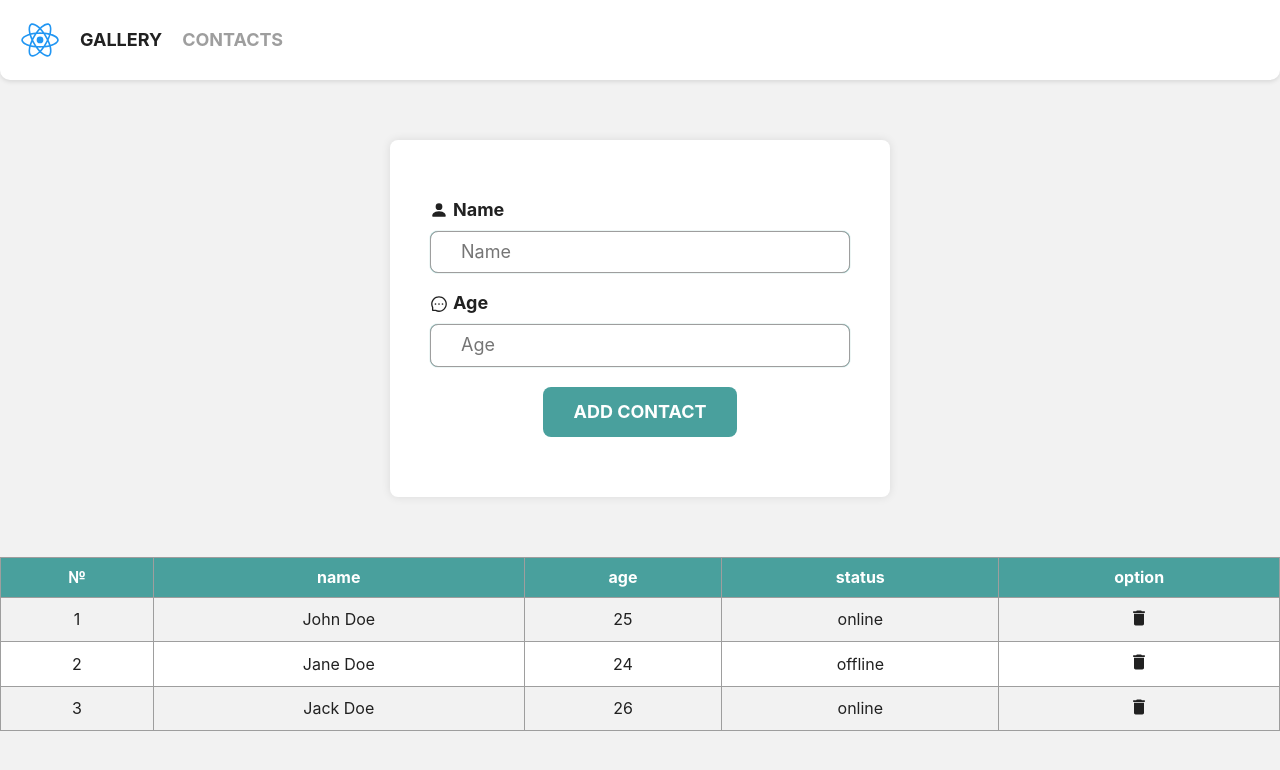
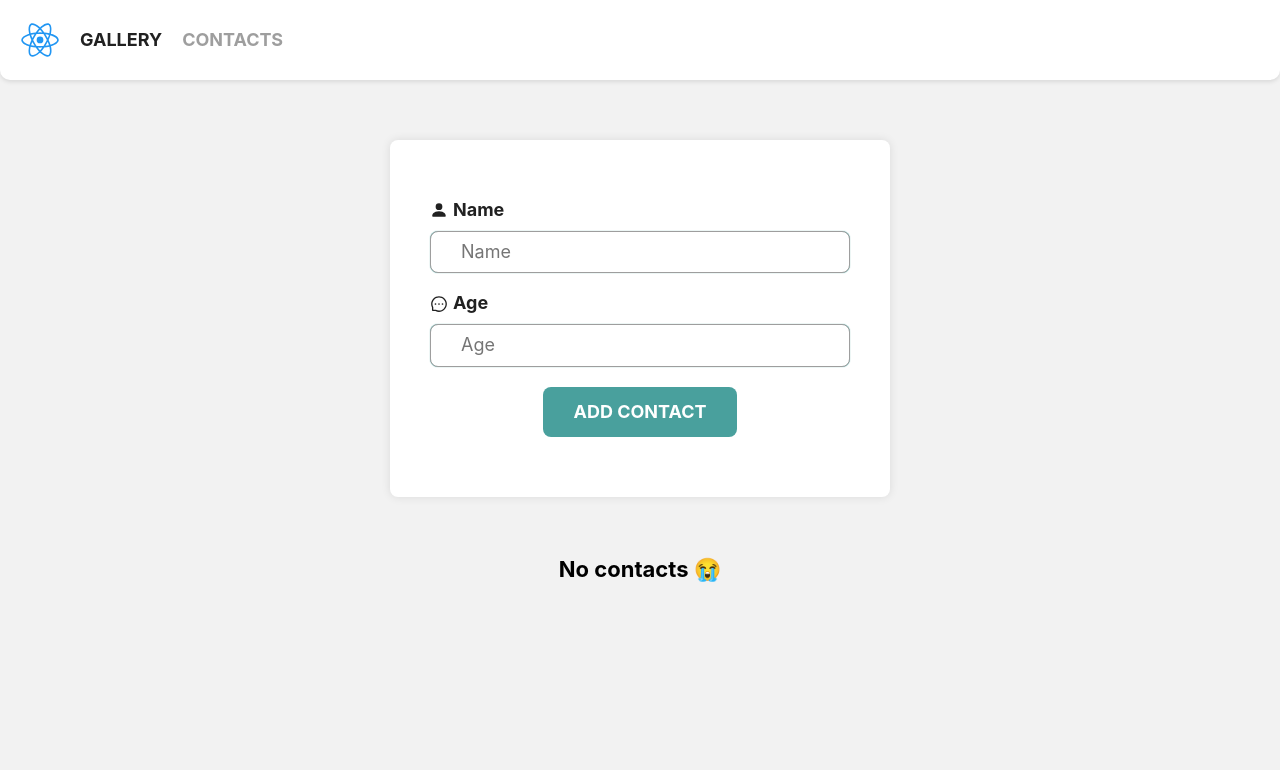
Before and after one commit to josserden/43blendend, a React (Create React App) app: page /43blendend/contacts in a window 1280 px wide. Shown: the top 770 px of the page. Built offline with nearby package versions, Linux system fonts and the light colour scheme.

Commit message:
add page contacts

```diff
--- a/src/components/Form/Form.jsx
+++ b/src/components/Form/Form.jsx
@@ -13,12 +13,39 @@ import {
 } from 'components';
 
 export class Form extends Component {
+  state = {
+    name: '',
+    age: '',
+  };
+
+  handleChange = e => {
+    const { name, value } = e.target;
+
+    this.setState({
+      [name]: value,
+    });
+  };
+
+  handleSubmit = e => {
+    e.preventDefault();
+
+    this.props.onSubmit(this.state);
+    this.reset();
+  };
+
+  reset = () => {
+    this.setState({
+      name: '',
+      age: '',
+    });
+  };
+
   render() {
     return (
       <>
         <Section>
           <Container>
-            <BaseForm>
+            <BaseForm onSubmit={this.handleSubmit}>
               <Label>
                 <LabelText>
                   <BsFillPersonFill />
@@ -28,9 +55,11 @@ export class Form extends Component {
                   placeholder="Name"
                   type="text"
                   name="name"
+                  value={this.state.name}
                   pattern="^[a-zA-Zа-яА-Я]+(([' -][a-zA-Zа-яА-Я ])?[a-zA-Zа-яА-Я]*)*$"
                   title="Name may contain only letters, apostrophe, dash and spaces. For example Adrian, Jacob Mercer, Charles de Batz de Castelmore d'Artagnan"
                   required
+                  onChange={this.handleChange}
                 />
               </Label>
 
@@ -44,11 +73,13 @@ export class Form extends Component {
                   placeholder="Age"
                   type="number"
                   name="age"
+                  value={this.state.age}
                   pattern="^[0-9]"
                   title="Only integer number"
                   min="1"
                   step="1"
                   required
+                  onChange={this.handleChange}
                 />
               </Label>
 
--- a/src/components/Table/Table.jsx
+++ b/src/components/Table/Table.jsx
@@ -1,35 +1,10 @@
-import React, { Component } from 'react';
+// import React, { Component } from 'react';
 import { BaseTable, THead, Td, Th, Tr, Text } from 'components';
 import { MdDelete } from 'react-icons/md';
 
 const tableHeaders = ['№', 'name', 'age', 'status', 'option'];
 
-export class Table extends Component {
-  state = {
-    contacts: [
-      {
-        id: 1,
-        name: 'John Doe',
-        age: '25',
-        status: 'yes',
-      },
-      {
-        id: 2,
-        name: 'Jane Doe',
-        age: '24',
-        status: 'no',
-      },
-      {
-        id: 3,
-        name: 'Jack Doe',
-        age: '26',
-        status: 'yes',
-      },
-    ],
-  };
-
-  render() {
-    const { contacts } = this.state;
+export function Table({ contacts = [], onDelete }) {
   return (
     <>
       <>
@@ -44,14 +19,14 @@ export class Table extends Component {
             </THead>
 
             <tbody>
-                {contacts.map(({ id, name, age, status }, index) => (
-                  <Tr key={id}>
+              {contacts.map(({ name, age, status }, index) => (
+                <Tr key={name}>
                   <Td>{index + 1}</Td>
                   <Td>{name}</Td>
                   <Td>{age}</Td>
                   <Td>{status === 'yes' ? 'online' : 'offline'}</Td>
                   <Td>
-                      <button type="button">
+                    <button type="button" onClick={() => onDelete(name)}>
                       <MdDelete size="20px" />
                     </button>
                   </Td>
@@ -66,4 +41,3 @@ export class Table extends Component {
     </>
   );
 }
-}
--- a/src/components/Table/Table.styled.js
+++ b/src/components/Table/Table.styled.js
@@ -26,7 +26,7 @@ export const Th = styled.th`
 `;
 
 export const Tr = styled.tr`
-  &:nth-child(odd) {
+  &:nth-of-type(odd) {
     background-color: ${({ theme }) => theme.colors.light};
   }
 `;
--- a/src/pages/Contacts.js
+++ b/src/pages/Contacts.js
@@ -1,12 +1,35 @@
 import React, { Component } from 'react';
 import { Form, Table } from 'components';
+import { getStatus } from 'service/status-service';
 
 export class Contacts extends Component {
+  state = {
+    contacts: [],
+  };
+
+  addContact = async ({ name, age }) => {
+    const newContact = {
+      name,
+      age,
+      status: await getStatus(),
+    };
+
+    this.setState(({ contacts }) => ({
+      contacts: [...contacts, newContact],
+    }));
+  };
+
+  deleteContact = name => {
+    this.setState(prevState => ({
+      contacts: prevState.contacts.filter(contact => contact.name !== name),
+    }));
+  };
+
   render() {
     return (
       <>
-        <Form />
-        <Table />
+        <Form onSubmit={this.addContact} />
+        <Table contacts={this.state.contacts} onDelete={this.deleteContact} />
       </>
     );
   }
--- /dev/null
+++ b/src/service/status-service.js
@@ -0,0 +1,21 @@
+import axios from 'axios';
+
+axios.defaults.baseURL = 'https://yesno.wtf';
+
+export const getStatus = async () => {
+  // const {
+  //   data: { answer },
+  // } = await axios.get('/api');
+
+  return await fetch('https://yesno.wtf/api')
+    .then(res => {
+      if (res.ok) {
+        return res.json();
+      }
+
+      throw new Error();
+    })
+    .then(data => data.answer);
+
+  // return answer;
+};
```
Also changed, not shown: 1 other file (tests, documents, lock files or other folders). Lines whose indentation alone changed are shown as unchanged.
